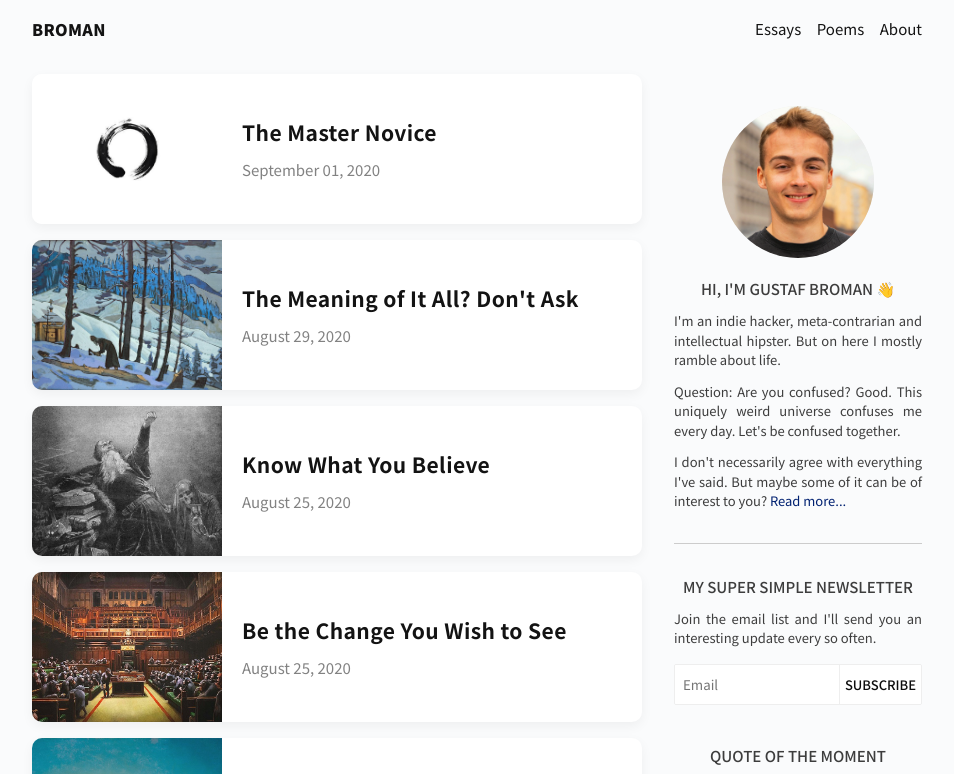
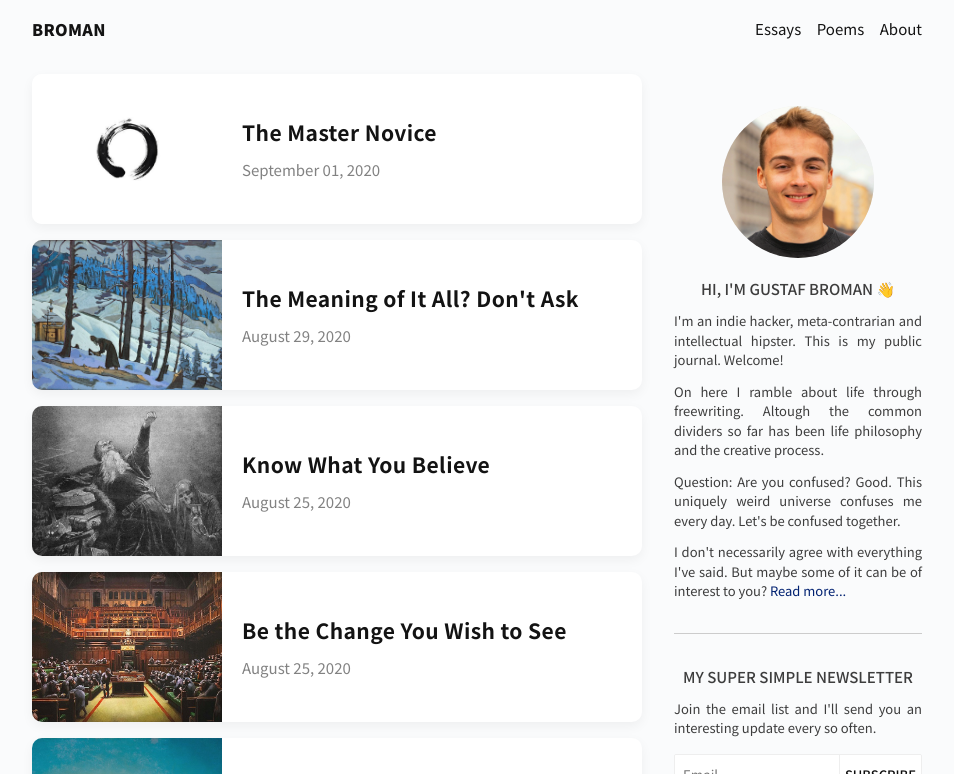
Before and after one commit to gdbroman/broman.blog, a Jekyll site: the page built from index.html, in a window 1280 px wide and 900 px high, cut to the strip 0-774 px from the top of the window. Shown: the whole strip, without its empty margins (163-1117 px from the left). Built offline with Jekyll 4.4.1, drawn with Linux system fonts in a browser that asks for light colours.

Commit message:
new about page

```diff
--- a/_includes/sidebar.html
+++ b/_includes/sidebar.html
@@ -7,7 +7,10 @@
     </a>
     <a href="/about"><h3>Hi, I'm Gustaf Broman <span class="emoji">👋</span></h3></a>
     <p>
-        I'm an indie hacker, meta-contrarian and intellectual hipster. But on here I mostly ramble about life.
+        I'm an indie hacker, meta-contrarian and intellectual hipster. This is my public journal. Welcome!
+    </p>
+    <p>
+        On here I ramble about life through freewriting. Altough the common dividers so far has been life philosophy and the creative process.
     </p>
     <p>
         Question: Are you confused? Good. This uniquely weird universe confuses me every day. Let's be confused together.
```
Also changed, not shown: about.md (+18 -47 lines).
